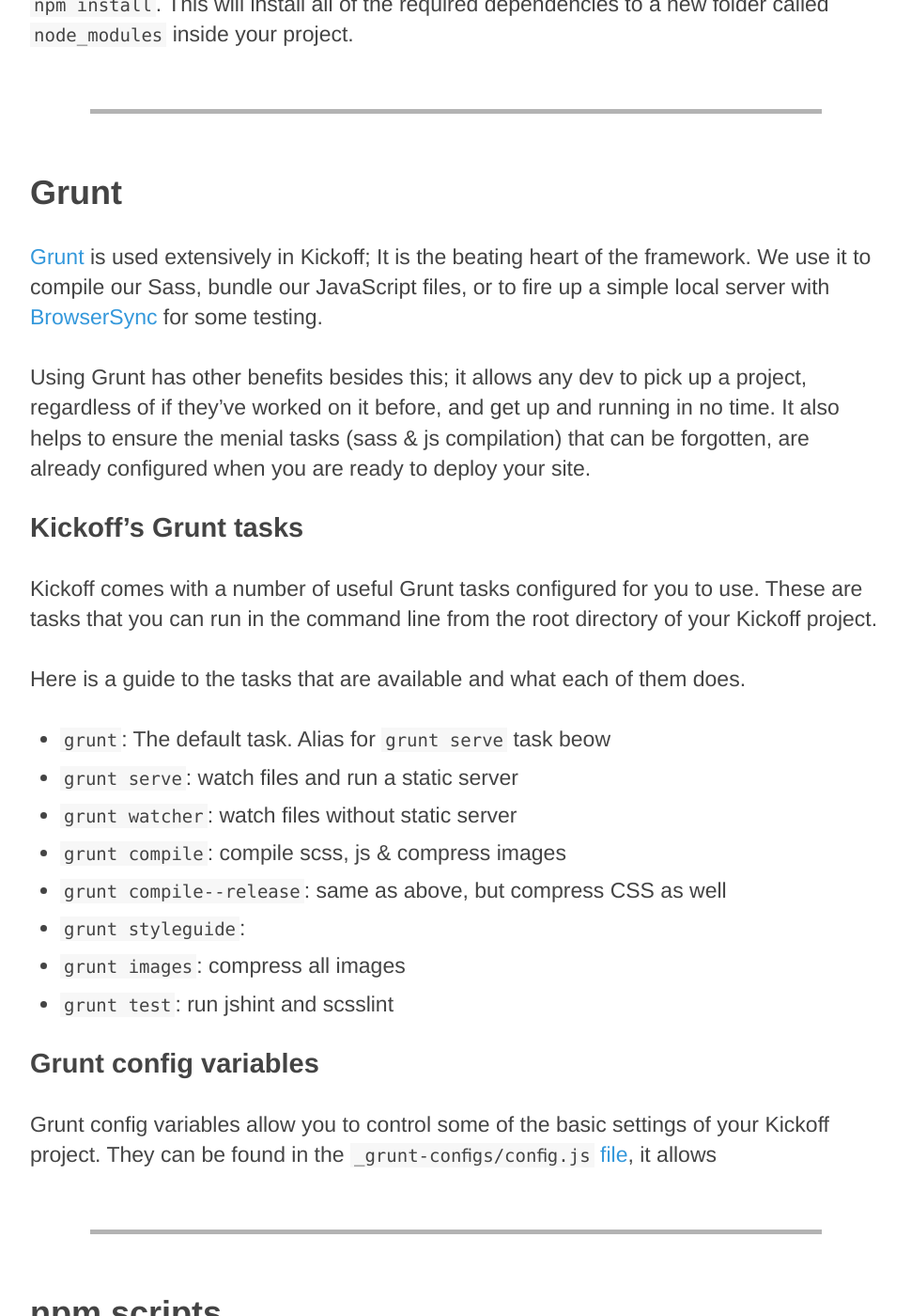
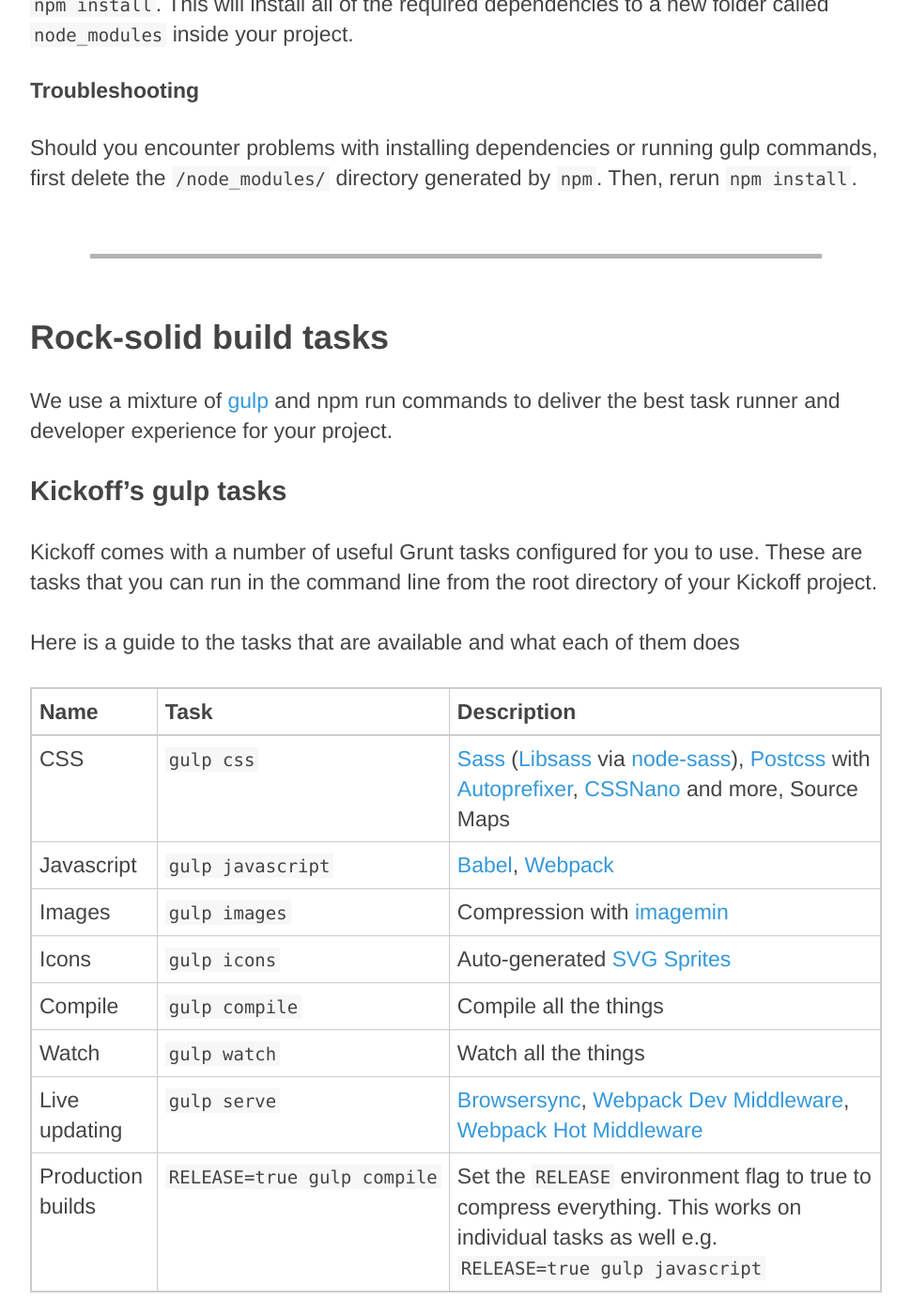
Before and after one commit to TryKickoff/trykickoff.github.io, a Jekyll site: the page built from learn/tooling.md, in a window 1280 px wide and 1400 px high, scrolled down 1254 px. Shown: the whole window at 94% size, without its empty margins (309-1279 px from the left). Built offline with Jekyll 4.4.1, drawn with Linux system fonts in a browser that asks for light colours; comment, search, counter and statistics services are not loaded; some of the changed text lies outside the part shown.

Commit message:
update css, js and tooling docs

````diff
--- a/_includes/docsnav.html
+++ b/_includes/docsnav.html
@@ -9,8 +9,9 @@
 		{% if page.navactive == 'docstooling' %}
 		<ul class="sidebar-subnav unstyled">
 			<li><a href="#setup">Setup</a></li>
-			<li><a href="#grunt">Grunt</a></li>
-			<li><a href="#npm-scripts">npm scripts</a></li>
+			<li><a href="#tasks">Gulp</a></li>
+			<li><a href="#npm-run-scripts">npm scripts</a></li>
+			<li><a href="#tooling-config">Tooling config</a></li>
 		</ul>
 		{% endif %}
 	</li>
--- a/learn/css.md
+++ b/learn/css.md
@@ -33,13 +33,12 @@
 <a name="structure"></a>
 
 ## Sass structure
-Kickoff structures it's Sass files in quite a specific way. The `scss` directory contains the following directories:
+Kickoff structures it's Sass files in quite a specific way. The `scss` directory contains the following files and directories:
 
 ```
 .
 ├── README.md
 ├── _color-palette.scss
-├── _dependencies.scss
 ├── _global.scss
 ├── _helper-classes.scss
 ├── _reset.scss
@@ -50,7 +49,6 @@
 │   ├── _buttons.scss
 │   ├── _code.scss
 │   ├── _embedded-content.scss
-│   ├── _fluid-video.scss
 │   ├── _icons.scss
 │   ├── _links.scss
 │   ├── _lists.scss
@@ -61,6 +59,8 @@
 │   ├── forms
 │   │   ├── README.md
 │   │   ├── _form-helpers.scss
+│   │   ├── _form-theme-material.scss
+│   │   ├── _form-theme-standard.scss
 │   │   ├── _forms-custom-file.scss
 │   │   ├── _forms-custom-radioscheckboxes.scss
 │   │   ├── _forms-custom-select.scss
@@ -69,35 +69,27 @@
 │       ├── README.md
 │       ├── _grid-helpers.scss
 │       └── _grid.scss
-├── functions
-│   ├── _functions.scss
-│   ├── _get-value.scss
-│   ├── _golden-ratio.scss
-│   ├── _map-deep-get.scss
-│   ├── _modular-scale.scss
-│   ├── _px-to-em.scss
-│   ├── _px-to-rem.scss
-│   ├── _strip-units.scss
-│   └── _tint-shade.scss
 ├── kickoff.scss
-├── mixins
-│   ├── _hidpi.scss
-│   ├── _mixins.scss
-│   ├── _module-naming-helpers.scss
-│   ├── _position.scss
-│   ├── _responsive.scss
-│   ├── _units.scss
-│   ├── _utility.scss
-│   └── _vertical-center.scss
 ├── partials
 │   ├── _browser-upgrade.scss
 │   ├── _footer.scss
 │   └── _masthead.scss
+├── styleguide
+│   └── _swatch.scss
 ├── styleguide.scss
 └── views
     ├── _home.scss
     └── _print.scss
 ```
+
+### Notice: v8 breaking changes
+Version 8.0.0 of Kickoff changed how various parts of the Sass framework is actually used. In an effort to make the framework more maintainable, certain elements have actually been extracted and made into standalone npm modules. These can then be `@import`-ed in our
+
+### Kickoff's external Sass modules
+* [kickoff-utils.scss](https://github.com/TryKickoff/kickoff-utils.scss) - Kickoff's Sass utility functions and mixins
+* [kickoff-grid.css](https://github.com/TryKickoff/kickoff-grid.css) - our Sass grid framework
+* [kickoff-fluidVideo.css](https://github.com/TryKickoff/kickoff-fluidVideo.css) - Simple fluid-width videos using only CSS
+
 
 ### Views, partials & components
 Our distinction between views, partials and components:
@@ -116,90 +108,26 @@
 
 **N.b.** We recommend that it is better to make reusable components rather than styling based on a view.  Therefore, the styles in this folder _should _ be minimal.
 
-#### Mixins
+<hr class="sectionSplitter">
 
-The [mixins](https://github.com/trykickoff/kickoff/blob/master/assets/src/scss/mixins/) directory contains a few mixins that will help you day-to-day. Amongst others, `_responsive.scss` contains our media query mixins ([read below](#responsive) for more info), `_hidpi.scss` contains our mixins for working with hiDPi (retina) styles and `_utility.scss` has a bunch of helpful mixins. For example, the `@include font-size()` mixin for specifying your font sizes with a `px` value but outputting both `rem` and `px` in your compiled styles.
+### Sass utility functions and mixins
+Kickoff's Sass mixins are hosted in a separate git repo, see the documentation for what's provided at [github.com/TryKickoff/kickoff-utils.scss](https://github.com/TryKickoff/kickoff-utils.scss).
 
-##### Font-size mixin
-This mixin allows input of all kinds. It essentially converts pixel values to REMs.
+<hr class="sectionSplitter">
 
-```scss
-$module-font-size: 30px;
-
-a {
-	@include font-size(small); // uses the $type map. use a keyword to set the size
-	@include font-size(20); // unitless values are seen to be px
-	@include font-size($module-font-size); // vars can be used, these should be set in px
-}
-```
-
-#### Functions
-
-The [functions](https://github.com/trykickoff/kickoff/blob/master/assets/src/scss/functions/) directory contains various Sass functions that are used in the framework and that you might find useful.
-
-##### Modular scale function
-This function is used to generate font-sizes with a pleasing vertical rythm. The scale is based on the base font size and a scale factor, see an example of this [here](http://www.modularscale.com/?20&px&1.25&web&text).
-
-Our `$type` sass map uses the `modular-scale` function extensively:
-
-```scss
-$type: (
-	micro : modular-scale($font-size-base, -2, $type-scale),
-	small : modular-scale($font-size-base, -1, $type-scale), // h5, h6
-	base  : modular-scale($font-size-base, 0, $type-scale),  // p, h4
-	mid   : modular-scale($font-size-base, 1, $type-scale),  // h3
-	large : modular-scale($font-size-base, 1, $type-scale),  // h2
-	jumbo : modular-scale($font-size-base, 3, $type-scale)   // h1
-);
-```
-
-If you have a custom element and need to go larger or smaller on the modular scale, try using something like this:
-
-```scss
-.article-title {
-	@include font-size(modular-scale($font-size-base, 4, $type-scale));
-}
-```
-
-#### Breakpoint function
-This can be used to easily get the value from the `$breakpoints` sass map:
-
-```css
-bp(mid) /* 750px */
-```
-
-#### Type size function
-This can be used to easily get the value from the `$type` sass map:
-
-```css
-type(large) /* modular-scale($font-size-base, 2, $type-scale) */
-```
-
-### Important files
+### Important Sass files
 
 It’s important to become familiar with **all of these files** so you can make full use of the framework.
 
 #### [kickoff.scss](https://github.com/trykickoff/kickoff/blob/master/assets/src/scss/kickoff.scss)
-All roads lead to here. This is the base SCSS file and is the hook by which Grunt compiles the projects CSS. Inspecting the source of the file reveals only one `@import`, for `_dependencies.scss`.
-
-In older versions of Kickoff (and still available in the generator), we compile two versions of of the CSS – this is explained below:
-
-* `kickoff.scss` is compiled to `/assets/dist/css/kickoff.css` and is used on Internet Explorer 9+, Chrome, Safari, Firefox and Opera.
-* `kickoff-old-ie.scss` is compiled to `/assets/dist/css/kickoff-old-ie.css` and is used on Internet Explorer 8 and below only. These browsers do not support media queries and so rather than having old IE show mobile-first styles (which would suck), we serve them a slightly different CSS file instead. We use some clever Sass mixins to determine what CSS should be served – [see below](#responsive) for more details on this.
-
----
-
-#### [_dependencies.scss](https://github.com/trykickoff/kickoff/blob/master/assets/src/scss/_dependencies.scss)
-This file is where all of Kickoff’s Sass dependencies are defined. It imports all of the scss files that will be compiled into your project.
-
-If you need to add or remove a file, do it here. The order of the imported files is the same order that the CSS will be compiled to.
+All roads lead to here. This is the base SCSS file and is the hook by which Grunt compiles the projects CSS. `kickoff.scss` is compiled to `/assets/dist/css/kickoff.css` and is used on Internet Explorer 9+, Chrome, Safari, Firefox and Opera.
 
 ---
 
 #### [_global.scss](https://github.com/trykickoff/kickoff/blob/master/assets/src/scss/_global.scss)
 This file contains all styles that do not obviously fit within any other scss partial. For example, we include our body's background styles and the main `.l-container` styles.
 
-**Try not to fill this up with all your styles though.**  Your Sass should be written in a modular way, and so the majority of your Sass should be organised within the `components`, `partials` or `views` directories.
+**Try not to fill this up with all your styles though.** Your Sass should be written in a modular way, and so the majority of your Sass should be organised within the `components`, `partials` or `views` directories.
 
 ---
 
--- a/learn/js.md
+++ b/learn/js.md
@@ -51,23 +51,23 @@
 For more information on how Kickoff uses 3rd party libraries, [checkout the documentation below](#libs).
 
 <hr class="sectionSplitter">
-<a name="browserify"></a>
+<a name="webpack"></a>
 
-## Browserify
+## Webpack
 
-[Browserify](http://browserify.org/) lets you `require('modules')` in the browser by bundling up all of your dependencies. It also gives you access to thousands of already created modules via [npm](https://www.npmjs.org/), that can be added by simply requiring them within your JavaScript.
+[Webpack](https://webpack.github.io/) lets you `require('modules')` in the browser by bundling up all of your dependencies. It also gives you access to thousands of already created modules via [npm](https://www.npmjs.org/), that can be added by simply requiring them within your JavaScript.
 
-If you haven’t already, we strongly recommend you take a look at Browserify; we use it regularly on our projects at TMW and it makes dependency management a breeze, especially on medium-large scale projects.
+Kickoff uses Webpack to bundle its Javascript. By default, only `script.js` is compiled, but if you need to split your code and provide another entry point, you need to create the new source file in the `/assets/src/js` directory and then edit the `entryPoints` object in [`.kickoff/config.js`](https://github.com/trykickoff/kickoff/blob/master/.kickoff/config.js).
 
-### From the [Browserify handbook:](https://github.com/substack/browserify-handbook)
+```js
+entryPoints: {
+	kickoff: [`${this.srcDir}/js/script.js`],
+	styleguide: [`${this.srcDir}/js/styleguide.js`],
 
-Browserify is a tool for compiling node-flavored commonjs modules for the browser.
-
-You can use browserify to organize your code and use third-party libraries even if you don't use node itself in any other capacity except for bundling and installing packages with npm.
-
-The module system that browserify uses is the same as node, so packages published to npm that were originally intended for use in node but not browsers will work just fine in the browser too.
-
-Increasingly, people are publishing modules to npm which are intentionally designed to work in both node and in the browser using browserify and many packages on npm are intended for use in just the browser. npm is for all javascript, front or backend alike.
+	// Create more entry-points by adding to this array, e.g.
+	foo: [`${this.srcDir}/js/bar.js`],
+},
+```
 
 <hr class="sectionSplitter">
 <a name="babel"></a>
@@ -93,36 +93,47 @@
 
 #### Default NPM dependencies
 
-* [lite-ready](https://www.npmjs.com/package/lite-ready) - Developed by Nic Bell, this is our version of DOMready that is a little bit smarter than the rest
-* [Console](https://github.com/matthewhudson/console) - Drop-in replacement for console - a cross-environment fix for missing methods
+* [lite-ready](https://www.npmjs.com/package/lite-ready) - **[javascript]** Developed by Nic Bell, this is our version of DOMready that is a little bit smarter than the rest
+* [console](https://github.com/matthewhudson/console) - **[javascript]** Drop-in replacement for console - a cross-environment fix for missing methods
+* [svg4everybody](https://github.com/jonathantneal/svg4everybody) - **[javascript]** Use external SVG spritemaps today
+* [double-dollar](https://github.com/mrmartineau/double-dollar) - **[javascript]** forEach over DOM elements more easily
+* [kickoff-welcome.js](https://github.com/TryKickoff/kickoff-welcome.js) - **[javascript]** A JS console welcome message for the Kickoff framework
+* [kickoff-fluidVideo.css](https://github.com/TryKickoff/kickoff-fluidVideo.css) - **[sass]** Simple fluid-width videos using only CSS
+* [kickoff-utils.scss](https://github.com/TryKickoff/kickoff-utils.scss) - **[sass]** Sass utility functions and mixins for the Kickoff framework
+* [normalize.css](https://necolas.github.io/normalize.css/) - **[sass]** A modern, HTML5-ready alternative to CSS resets
+* [copy-js](https://github.com/duyetdev/copy.js) - **[javascript, styleguide]** Simple copy to clipboard. **Only used on the styleguide**
 
-These packages aren’t hard dependencies and can be removed by removing them from the `package.json` before your install your dependencies.
+These packages aren’t hard dependencies and can be removed by removing them from the `package.json` before your install your dependencies. **The sass dependencies are all used in the framework**, be careful when removing them.
 
 #### Recommended 3rd party npm packages
-If you need to add any 3rd party library code, we suggest that you install it from [npm](https://npmjs.org). [Libraries.io](http://libraries.io) however, has a better search than npm. There are thousands of packages on npm, here are a few that we find particularly useful:
+If you need to add any 3rd party library code, we suggest that you install it from [npm](https://npmjs.org). [Libraries.io](http://libraries.io) or [npms](https://npms.io) however, both have a better search than npm so it might be easier to find them on there. There are thousands of packages on npm, here are a few that we find particularly useful:
 
-* [lodash](https://lodash.com/) - A JavaScript utility library delivering consistency, modularity, performance, & extras `npm i lodash`
-* [lazysizes](https://www.npmjs.com/package/lazysizes) - High performance (jankfree) lazy loader for images (including responsive images), iframes and scripts (widgets) `npm i lazysizes`
-* [attach.js](https://www.npmjs.com/package/attach.js) - Attaches JavaScript to HTML without messy selectors `npm i attach.js`
-* [D'accord validation](https://www.npmjs.com/package/daccord-validation) - Kickoff validation plugin for forms. Uses HTML 5 form attributes to trigger validation tests `npm i daccord-validation`
-* [Dominus](https://www.npmjs.com/package/dominus) - Lean DOM Manipulation and a great alternative to jQuery at a fraction of the size `npm i dominus`
+* [lodash](https://lodash.com/) - A JavaScript utility library delivering consistency, modularity, performance, & extras `npm i lodash -S`
+* [lazysizes](https://www.npmjs.com/package/lazysizes) - High performance (jankfree) lazy loader for images (including responsive images), iframes and scripts (widgets) `npm i lazysizes -S`
+* [attach.js](https://www.npmjs.com/package/attach.js) - Attaches JavaScript to HTML without messy selectors `npm i attach.js -S`
+* [D'accord form validation](https://www.npmjs.com/package/daccord-validation) - Kickoff validation plugin for forms. Uses HTML 5 form attributes to trigger validation tests `npm i daccord-validation -S`
+* [Dominus](https://www.npmjs.com/package/dominus) - Lean DOM Manipulation and a great alternative to jQuery at a fraction of the size `npm i dominus -S`
 * [jQuery](https://github.com/jquery/jquery/) - A fast, small, and feature-rich JavaScript library
-* [Cookies](https://github.com/ScottHamper/Cookies/) - Developed by Scott Hamper, Cookies is a great Cookie manipulation library `npm i cookies-js`
-* [Bullet pubsub](https://www.npmjs.com/package/bullet-pubsub) - A lightweight and simple to use pub-sub library. `npm i bullet-pubsub`
-* [utube](https://www.npmjs.com/package/utube) - Youtube video player class `npm i utube`
-* [moment.js](https://www.npmjs.com/package/moment) - Parse, validate, manipulate, and display dates  `npm i moment`
-* [scroll](https://www.npmjs.com/package/scroll) - A function that animates an element’s scrollTop/scrollLeft values `npm i scroll`
-* [Axios](https://www.npmjs.com/package/axios) - Promise based HTTP client
-* [Flickity](https://www.npmjs.com/package/flickity) - Flickity carousel - Touch, responsive, flickable galleries
-* [Swiftclick](https://github.com/tmwagency/swiftclick) - Developed by Ivan Hayes, SwiftClick is a library created to eliminate the 300ms click event delay on touch devices.
-* [Trak.js](https://github.com/mrmartineau/trak.js) - Developed by Zander Martineau, trak.js is a universal analytics event tracking API
+* [Cookies](https://github.com/ScottHamper/Cookies/) - Developed by Scott Hamper, Cookies is a great Cookie manipulation library `npm i cookies-js -S`
+* [Bullet pubsub](https://www.npmjs.com/package/bullet-pubsub) - A lightweight and simple to use pub-sub library. `npm i bullet-pubsub -S`
+* [utube](https://www.npmjs.com/package/utube) - Youtube video player class `npm i utube -S`
+* [moment.js](https://www.npmjs.com/package/moment) - Parse, validate, manipulate, and display dates  `npm i moment -S`
+* [scroll](https://www.npmjs.com/package/scroll) - A function that animates an element’s scrollTop/scrollLeft values `npm i scroll -S`
+* [Axios](https://www.npmjs.com/package/axios) - Promise based HTTP client `npm i axios -S`
+* [Flickity](https://www.npmjs.com/package/flickity) - Flickity carousel - Touch, responsive, flickable galleries  `npm i flickity -S`
+* [Swiftclick](https://github.com/tmwagency/swiftclick) - Developed by Ivan Hayes, SwiftClick is a library created to eliminate the 300ms click event delay on touch devices.  `npm i swiftclick -S`
+* [Trak.js](https://github.com/mrmartineau/trak.js) - Developed by Zander Martineau, trak.js is a universal analytics event tracking API  `npm i trak.js -S`
+* [get-size](https://www.npmjs.com/package/get-size) - measures element size  `npm i get-size -S`
+* [responsive-watch](https://www.npmjs.com/package/responsive-watch) - Watch some media queries and react when they change `npm i responsive-watch -S`
+* [throttle-debounce](https://www.npmjs.com/package/throttle-debounce) - Throttle/debounce your functions `npm i throttle-debounce -S`
+* [uppie](https://www.npmjs.com/package/uppie) - Cross-browser directory and multi-file upload library `npm i uppie -S`
 
 <hr class="sectionSplitter">
 <a name="shims"></a>
 
 ## Shims and polyfills
 
-From version 7, Kickoff now uses the [polyfill.io](http://polyfill.io) service to dynamically add any polyfills that a browser should need.
+From version 7, Kickoff uses the [polyfill.io](http://polyfill.io) service to dynamically add any polyfills that a browser should need.
 
 <hr class="sectionSplitter">
 <a name="modernizr"></a>
--- a/learn/tooling.md
+++ b/learn/tooling.md
@@ -18,7 +18,7 @@
 <a name="setup"></a>
 
 ## Setting up node on your machine
-Setting up Kickoff to use Grunt is extremely simple – just follow these simple steps:
+Setting up Kickoff is extremely simple – just follow these simple steps:
 
 #### Step 1 - Install Node
 Install Node from [nodejs.org](https://nodejs.org/en/download/) or..
@@ -31,7 +31,7 @@
   * dnf `dnf install node npm`
 
 #### Install Yeoman and the Kickoff Yeoman Generator
-If you already have Node installed, the command below will install [Yeoman](http://yeoman.io) and the [Kickoff Yeoman generator](yeoman.html):
+If you already have Node installed, the command below will install [Yeoman](http://yeoman.io) and the [Kickoff Yeoman generator](yeoman.html). The Yeoman generator is used to scaffold new projects using Kickoff and to help you while developing by making use of the
 
 ```sh
 npm i -g yo generator-kickoff
@@ -39,44 +39,53 @@
 
 
 #### Once you have got Kickoff, install all the Node dependencies
-Grunt will not work without having installed it's dependencies. Kickoff's [package.json](https://github.com/trykickoff/kickoff/blob/master/package.json) uses a few essential Grunt plugins to operate.
+Kickoff's [package.json](https://github.com/trykickoff/kickoff/blob/master/package.json) contains information for all the project's dependencies
 
 To install them, use your terminal to `cd` into the root of the Kickoff directory, and then run `npm install`. This will install all of the required dependencies to a new folder called `node_modules` inside your project.
 
+#### Troubleshooting
+Should you encounter problems with installing dependencies or running gulp commands, first delete the `/node_modules/` directory generated by `npm`. Then, rerun `npm install`.
+
 <hr class="sectionSplitter">
 
-## Grunt
-[Grunt](http://gruntjs.com) is used extensively in Kickoff; It is the beating heart of the framework. We use it to compile our Sass, bundle our JavaScript files, or to fire up a simple local server with [BrowserSync](http://browsersync.io) for some testing.
-
-Using Grunt has other benefits besides this; it allows any dev to pick up a project, regardless of if they've worked on it before, and get up and running in no time.  It also helps to ensure the menial tasks (sass & js compilation) that can be forgotten, are already configured when you are ready to deploy your site.
+## Rock-solid build tasks
+We use a mixture of [gulp](http://gulpjs.com) and npm run commands to deliver the best task runner and developer experience for your project.
 
 <a name="tasks"></a>
 
-### Kickoff’s Grunt tasks
+### Kickoff’s gulp tasks
 
 Kickoff comes with a number of useful Grunt tasks configured for you to use.  These are tasks that you can run in the command line from the root directory of your Kickoff project.
 
-Here is a guide to the tasks that are available and what each of them does.
+Here is a guide to the tasks that are available and what each of them does
 
-* `grunt`: The default task. Alias for `grunt serve` task beow
-* `grunt serve`: watch files and run a static server
-* `grunt watcher`: watch files without static server
-* `grunt compile`: compile scss, js & compress images
-* `grunt compile--release`: same as above, but compress CSS as well
-* `grunt styleguide`:
-* `grunt images`: compress all images
-* `grunt test`: run jshint and scsslint
+| Name | Task | Description |
+|------|------|-------------|
+| CSS | `gulp css` | [Sass](http://sass-lang.com/) ([Libsass](http://sass-lang.com/libsass) via [node-sass](https://github.com/sass/node-sass)), [Postcss](http://postcss.org/) with [Autoprefixer](https://github.com/postcss/autoprefixer), [CSSNano](https://github.com/ben-eb/cssnano) and more, Source Maps |
+| Javascript | `gulp javascript` | [Babel](http://babeljs.io/), [Webpack](http://webpack.github.io/) |
+| Images | `gulp images` | Compression with [imagemin](https://www.npmjs.com/package/gulp-imagemin) |
+| Icons | `gulp icons` | Auto-generated [SVG Sprites](https://github.com/w0rm/gulp-svgstore) |
+| Compile | `gulp compile` | Compile all the things |
+| Watch | `gulp watch` | Watch all the things |
+| Live updating | `gulp serve` | [Browsersync](http://www.browsersync.io/), [Webpack Dev Middleware](https://github.com/webpack/webpack-dev-middleware), [Webpack Hot Middleware](https://github.com/glenjamin/webpack-hot-middleware) |
+| Production builds | `RELEASE=true gulp compile` | Set the `RELEASE` environment flag to true to compress everything. This works on individual tasks as well e.g. `RELEASE=true gulp javascript` |
 
-### Grunt config variables
+<a name="npm-run-scripts"></a>
 
-Grunt config variables allow you to control some of the basic settings of your Kickoff project. They can be found in the [`_grunt-configs/config.js` file](https://github.com/trykickoff/kickoff/blob/master/_grunt-configs/config.js), it allows
+#### NPM run scripts
 
-<hr class="sectionSplitter">
+| Command | Description |
+|---------|-------------|
+| `npm test` | Run tests |
+| `npm run prestart` | Install npm dependencies |
+| `npm start` | Open starter checklist on trykickoff.com |
+| `npm run deploy` | Compile all assets for production deployment |
+| `npm run commit` | Commit using our standard git commit message format |
+| `npm run lint:js` | Lint JS using [xo](https://github.com/sindresorhus/xo) |
+| `npm run fix:js` | Fix JS linting issues using [xo](https://github.com/sindresorhus/xo) |
+| `npm run lint:css` | Lint CSS |
 
-## npm scripts
-We include a few useful npm scripts to
+<a name="tooling-config"></a>
 
-* `npm start`: Should be run when you first checkout a project that uses Kickoff. It installs npm dependencies, and opens starter checklist on trykickoff.com
-* `npm run deploy`: To be used when deploying on a CI environment. It installs non-optional npm dependencies and compiles all assets for production deployment
-* `npm run commit`: Commit using our standard git commit message format. This uses the [commitizen](https://github.com/commitizen/cz-cli)
-* `npm run test`: Run Travis CI checks
+### Tooling config
+Tooling config variables allow you to control some of the basic settings of your Kickoff project. They can be found in the [`.kickoff/config.js` file](https://github.com/trykickoff/kickoff/blob/master/.kickoff/config.js). It is especially useful if you want to change the location of the assets directory, see [this post on the subject](https://medium.com/try-kickoff/how-to-painlessly-move-kickoff-s-assets-directory-366543891f93#.tuyaqesce).
````
